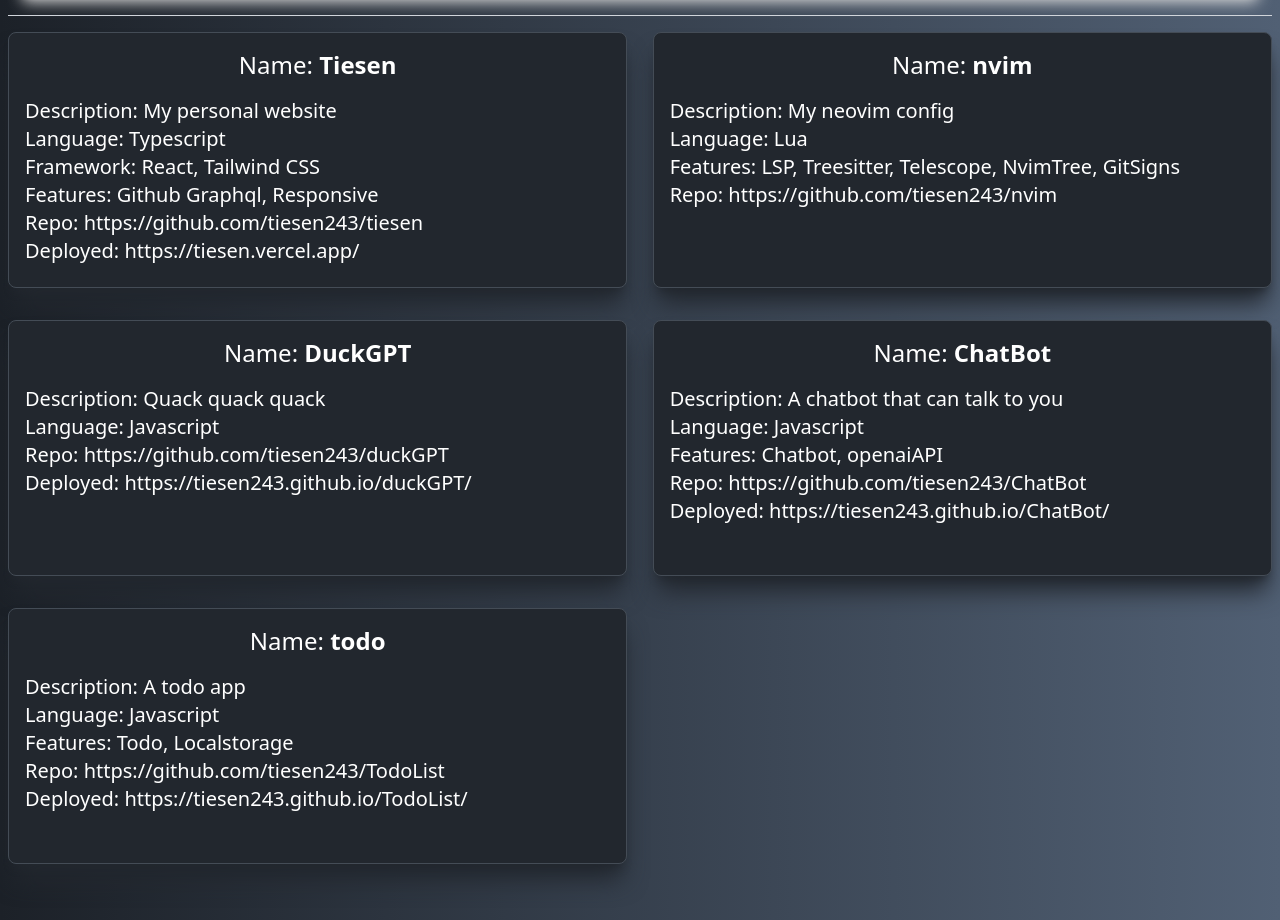
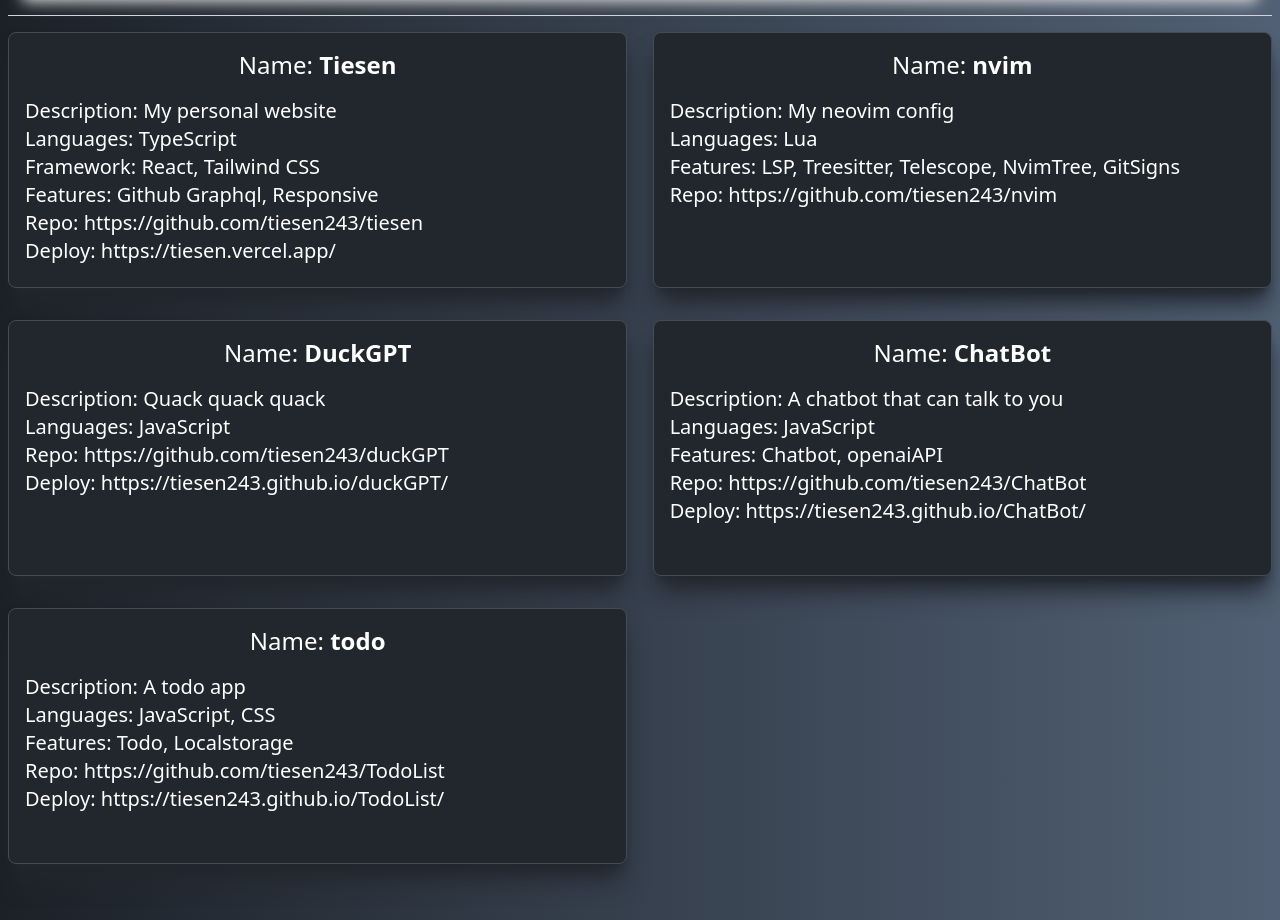
Before and after one commit to tiesen243/tiesen, a React (Create React App) app: page /projects in a window 1280 px wide. Shown: the part 1000-1920 px from the top of the page. Built offline with nearby package versions, Linux system fonts and the light colour scheme.

Commit message:
add type

```diff
--- a/package.json
+++ b/package.json
@@ -15,6 +15,8 @@
     "github-syntax-dark": "^0.5.0",
     "graphql": "^16.6.0",
     "html-react-parser": "^4.0.0",
+    "mongodb": "^5.6.0",
+    "mongoose": "^7.3.0",
     "path-browserify": "^1.0.1",
     "prettier": "^2.8.8",
     "react": "^18.2.0",
--- a/src/components/MyProjects.tsx
+++ b/src/components/MyProjects.tsx
@@ -1,20 +1,21 @@
 import React from 'react'
 
+import type { Project } from '../types/project'
 import projects from '../data/project'
 
 const MyProjects: React.FC = () => {
   return (
     <ul className="mb-4 flex flex-col items-center lg:flex-row flex-wrap justify-between mx-2">
-      {projects.map((project, idx) => (
+      {projects?.map((project: Project, idx: number) => (
         <li
-          key={project.id}
+          key={idx}
           className="island my-4 px-4 py-4 text-xl w-full lg:w-[49%] h-fit lg:h-64"
         >
           <h3 className="text-center text-2xl mb-4">
             Name: <b>{project.name}</b>
           </h3>
           <p>Description: {project.description}</p>
-          <p>Language: {project.language} </p>
+          {project.language && <p>Languages: {project.language.join(', ')} </p>}
           {project.framework && (
             <p>Framework: {project.framework.join(', ')} </p>
           )}
@@ -27,7 +28,7 @@
           </p>
           {project.deployedUrl && (
             <p>
-              Deployed:{' '}
+              Deploy:{' '}
               <a
                 target="_blank"
                 rel="noopener noreferrer"
--- a/src/components/PostReview.tsx
+++ b/src/components/PostReview.tsx
@@ -12,15 +12,7 @@
       <h2 className="island-text mb-4">My post</h2>
       <div className="flex flex-col gap-5">
         {posts?.map((post: Post) => {
-          const {
-            idx,
-            url,
-            discussionUrl,
-            title,
-            bodyText,
-            createdAt,
-            author,
-          } = post
+          const { idx, url, title, bodyText, createdAt, author } = post
 
           let previewText: string = bodyText
           if (bodyText.length >= 100)
--- a/src/data/project.tsx
+++ b/src/data/project.tsx
@@ -5,7 +5,7 @@
     name: 'Tiesen',
     description: 'My personal website',
     framework: ['React', 'Tailwind CSS'],
-    language: 'Typescript',
+    language: ['TypeScript'],
     features: ['Github Graphql', 'Responsive'],
     repoUrl: 'https://github.com/tiesen243/tiesen',
     deployedUrl: 'https://tiesen.vercel.app/',
@@ -13,21 +13,21 @@
   {
     name: 'nvim',
     description: 'My neovim config',
-    language: 'Lua',
+    language: ['Lua'],
     features: ['LSP', 'Treesitter', 'Telescope', 'NvimTree', 'GitSigns'],
     repoUrl: 'https://github.com/tiesen243/nvim',
   },
   {
     name: 'DuckGPT',
     description: 'Quack quack quack',
-    language: 'Javascript',
+    language: ['JavaScript'],
     repoUrl: 'https://github.com/tiesen243/duckGPT',
     deployedUrl: 'https://tiesen243.github.io/duckGPT/',
   },
   {
     name: 'ChatBot',
     description: 'A chatbot that can talk to you',
-    language: 'Javascript',
+    language: ['JavaScript'],
     features: ['Chatbot', 'openaiAPI'],
     repoUrl: 'https://github.com/tiesen243/ChatBot',
     deployedUrl: 'https://tiesen243.github.io/ChatBot/',
@@ -35,7 +35,7 @@
   {
     name: 'todo',
     description: 'A todo app',
-    language: 'Javascript',
+    language: ['JavaScript', 'CSS'],
     features: ['Todo', 'Localstorage'],
     repoUrl: 'https://github.com/tiesen243/TodoList',
     deployedUrl: 'https://tiesen243.github.io/TodoList/',
--- a/src/pages/PostDetail.tsx
+++ b/src/pages/PostDetail.tsx
@@ -5,10 +5,7 @@
 
 const PostDetail: React.FC = () => {
   React.useEffect(() => {
-    window.onbeforeunload = (e) => {
-      e.preventDefault()
-    }
-    window.onpopstate = null
+    window.onbeforeunload = (e) => e.preventDefault()
   })
 
   let post = GetPost(),
@@ -32,7 +29,7 @@
         </div>
       </div>
       <h1 className="text-5xl font-bold text-center pt-2 abcd">{title}</h1>
-      <div className="island w-full mx-auto mt-8 mb-4 bg-[#242526] break-words text-ellipsis overflow-x-auto whitespace-nowrap">
+      <div className="island w-full mx-auto mt-8 mb-4 bg-[#242526] break-words overflow-auto">
         {parse(html)}
       </div>
       <div className="flex justify-around mb-4 -mt-4">
--- a/src/types/project.tsx
+++ b/src/types/project.tsx
@@ -3,9 +3,8 @@
   name: string
   description: string
   framework?: string[]
-  language?: string
+  language: string[]
   features?: string[]
   repoUrl: string
   deployedUrl?: string
-  imageUrl?: string
 }
```
Also changed, not shown: 1 other file (tests, documents, lock files or other folders).
